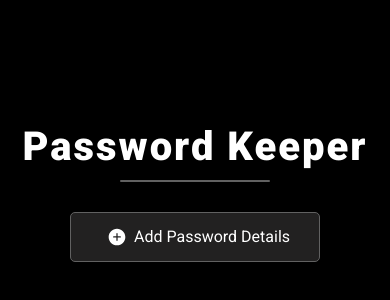
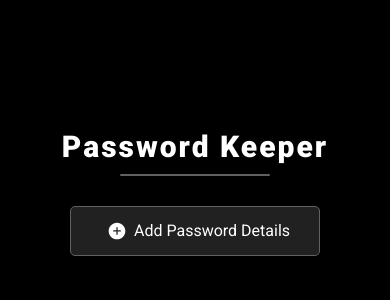
Before and after one commit to vaibhavkaul69/password-keep, a React (Create React App) app: page / in a window 390 px wide. Shown: the part 220-520 px from the top of the page. Built offline with nearby package versions, Linux system fonts and the light colour scheme.

Commit message:
Fixed font size issue

```diff
--- a/src/App.css
+++ b/src/App.css
@@ -54,6 +54,7 @@ p {
 .header {
   font: 900 40px 'Roboto', sans-serif;
   margin: 0px;
+  text-align: center;
   letter-spacing: 2px;
   color: var(--theme-white);
 }
@@ -243,4 +244,8 @@ p {
   .password-details-body-container {
     width: 90%;
   }
+
+  .header {
+    font: 900 30px 'Roboto', sans-serif;
+  }
 }
```
